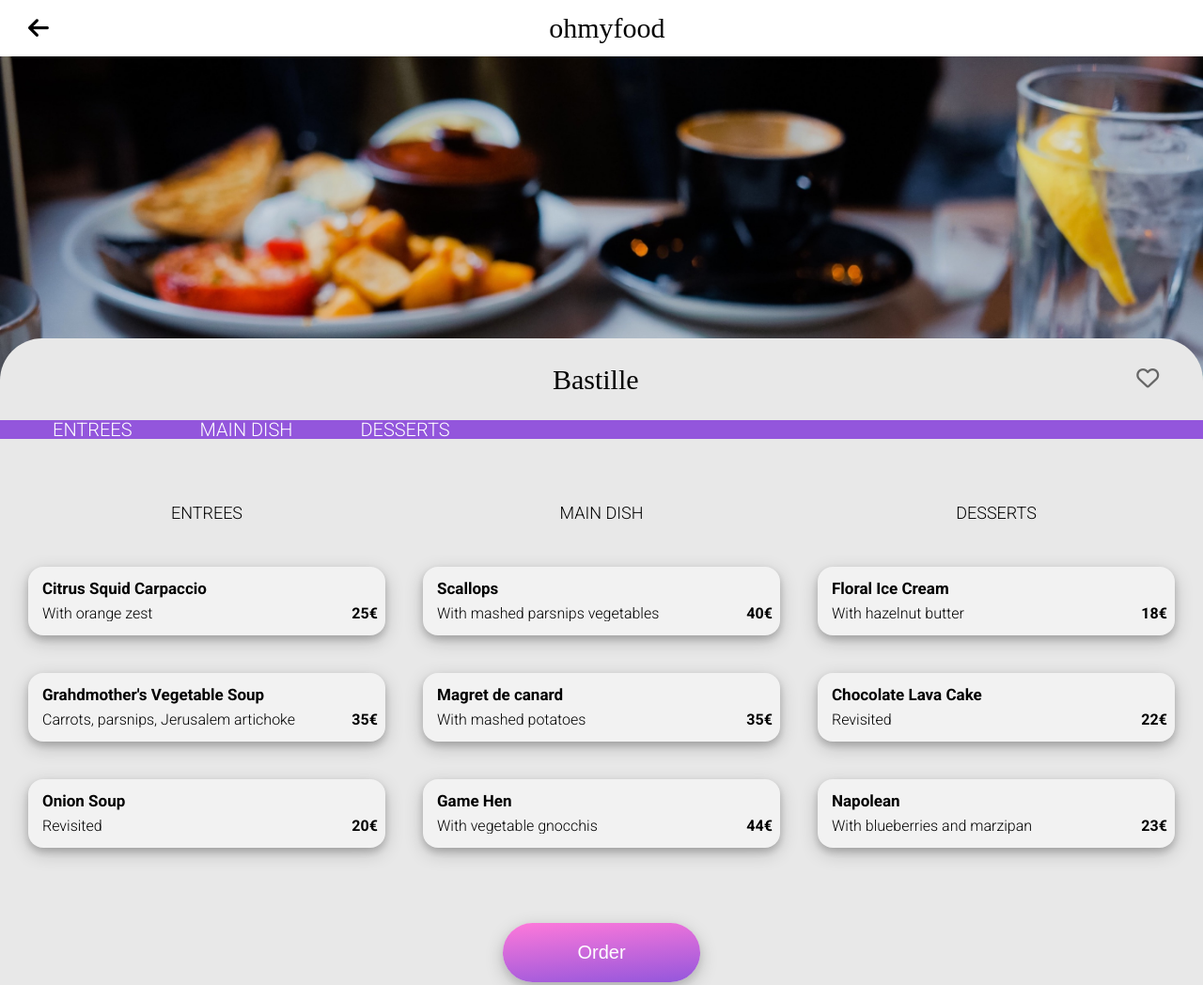
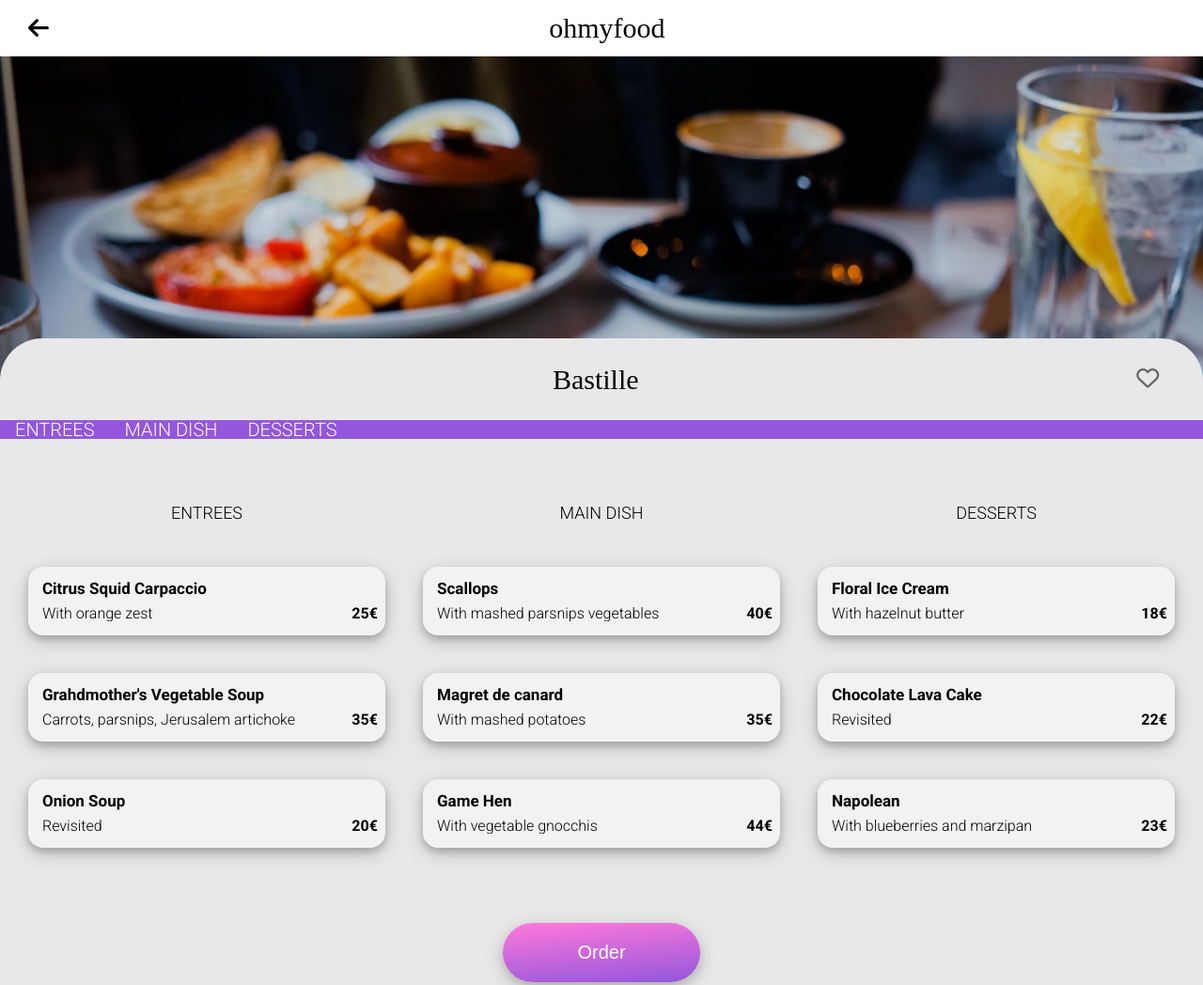
Before and after one commit to hermidaadmin/OCProject3, a plain HTML site: page bastille.html in a window 1280 px wide. Shown: the top 1048 px of the page at 94% size. Drawn offline with Linux system fonts and the light colour scheme; a web font is replaced by a local one.

Commit message:
Update style.css

```diff
--- a/css/style.css
+++ b/css/style.css
@@ -106,7 +106,7 @@ ul {
 
 
 li a {
-  margin: 1px 0 0 40px;
+
   color: white;
   text-align: center;
   padding: 16px;
```
